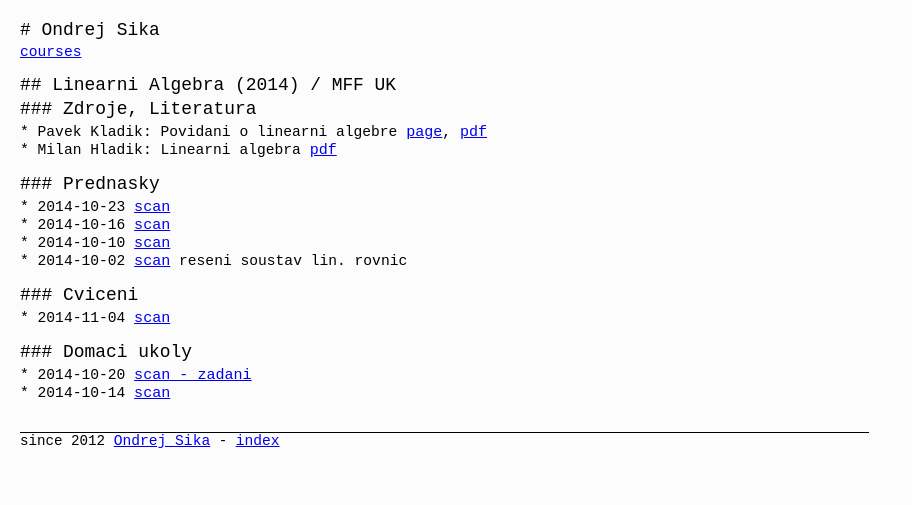
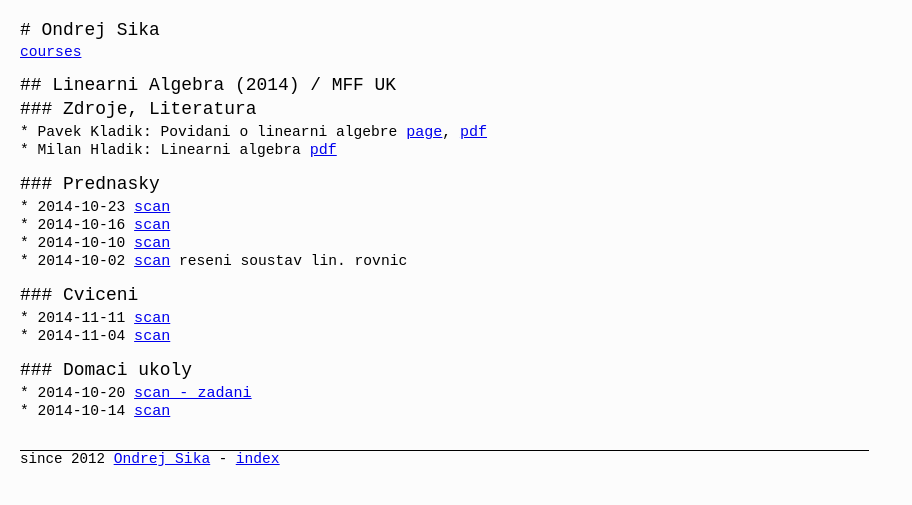
Before and after one commit to ondrejsika/ondrejsika.com, a Jekyll site: the page built from edu/mff/courses/2014-linearni-algebra.md, in a window 1280 px wide. Shown: the top 505 px of the page, without its empty margins (0-912 px from the left). Built offline with Jekyll 4.4.1, drawn with Linux system fonts in a browser that asks for light colours; Markdown is read by kramdown in place of the engine named in the settings; comment, search, counter and statistics services are not loaded.

Commit message:
add la notes

```diff
--- a/edu/mff/courses/2014-linearni-algebra.md
+++ b/edu/mff/courses/2014-linearni-algebra.md
@@ -21,6 +21,7 @@
 
 ### Cviceni
 
+* 2014-11-11 [scan](http://notes.drive.ondrejsika.com/mff/2014/linearni-algebra-cviceni/2014-11-11.pdf)
 * 2014-11-04 [scan](http://notes.drive.ondrejsika.com/mff/2014/linearni-algebra-cviceni/2014-11-04.pdf)
 
 ### Domaci ukoly
```
